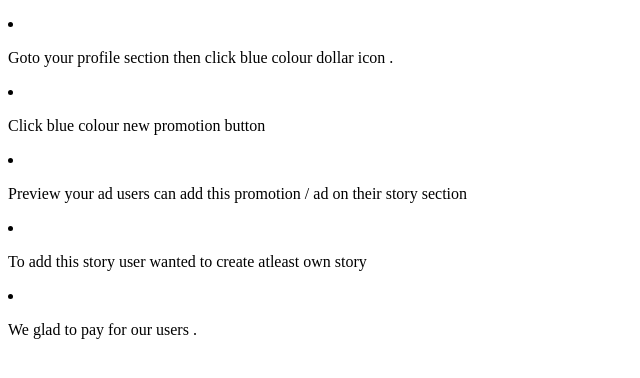
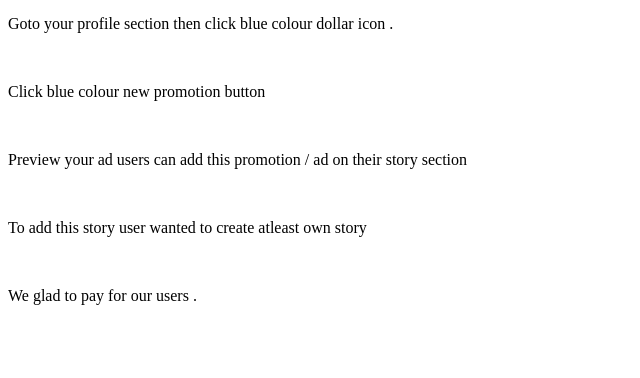
Before and after one commit to maheshwaran-p/projects, a plain HTML site: page guide.html in a window 1280 px wide. Shown: the part 44-422 px from the top of the page, without its empty margins (0-640 px from the left). Drawn offline with Linux system fonts and the light colour scheme.

Commit message:
Update guide.html

```diff
--- a/guide.html
+++ b/guide.html
@@ -9,14 +9,13 @@
 <body>
 
 <h3>Hip Hop Guide</h3>
-<li>
-<p>Goto your profile section then click blue colour dollar icon  .</p></li>
 
-<li><p> Click blue colour new promotion button  </p></li>
+<p>Goto your profile section then click blue colour dollar icon  .</p><br>
 
-<li><p> Preview your ad users can add this promotion / ad on their story section </p></li>
-<li><p>To add this story user wanted to create atleast own story </p></li>
+<p> Click blue colour new promotion button  </p><br>
 
-<li><p>We  glad to pay for our users .  </p></li>
+<p> Preview your ad users can add this promotion / ad on their story section </p><br>
+<p>To add this story user wanted to create atleast own story </p><br>
+<p>We  glad to pay for our users .  </p><br>
 </body>
 </html>
```
